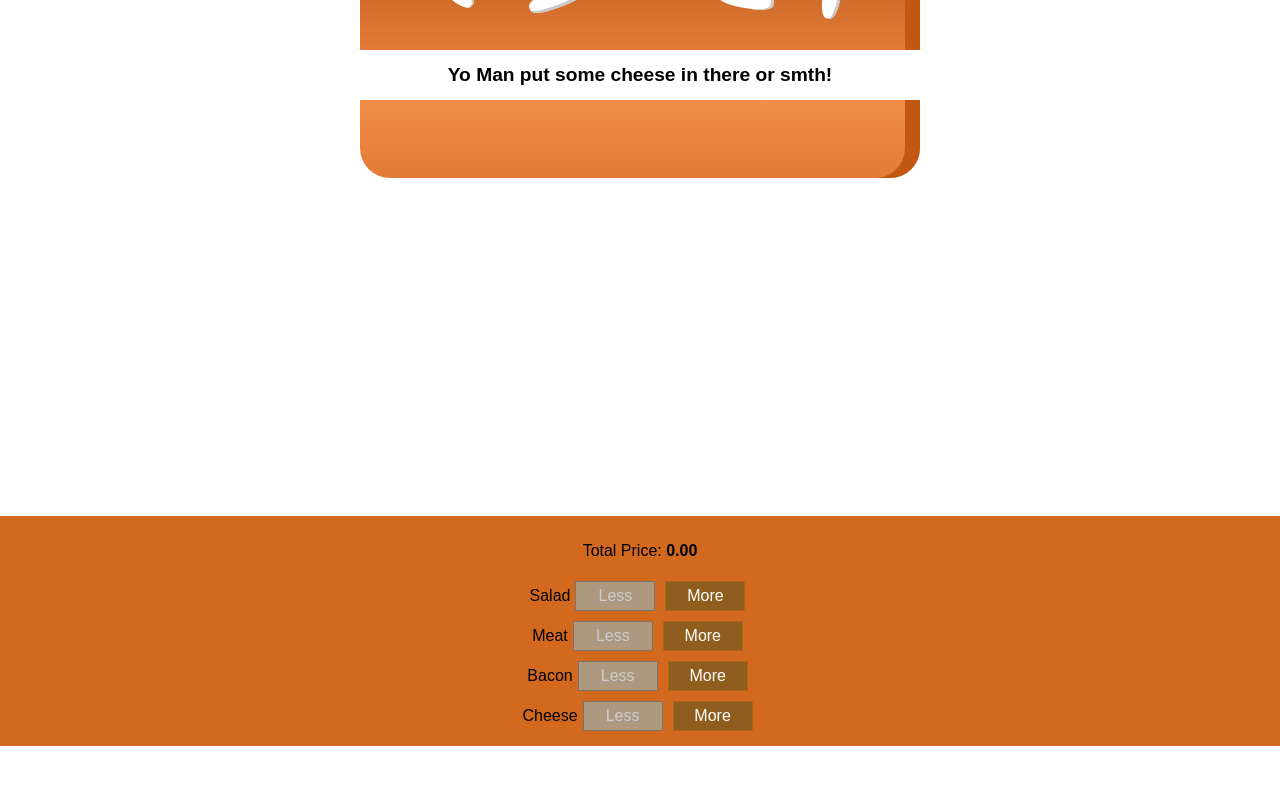
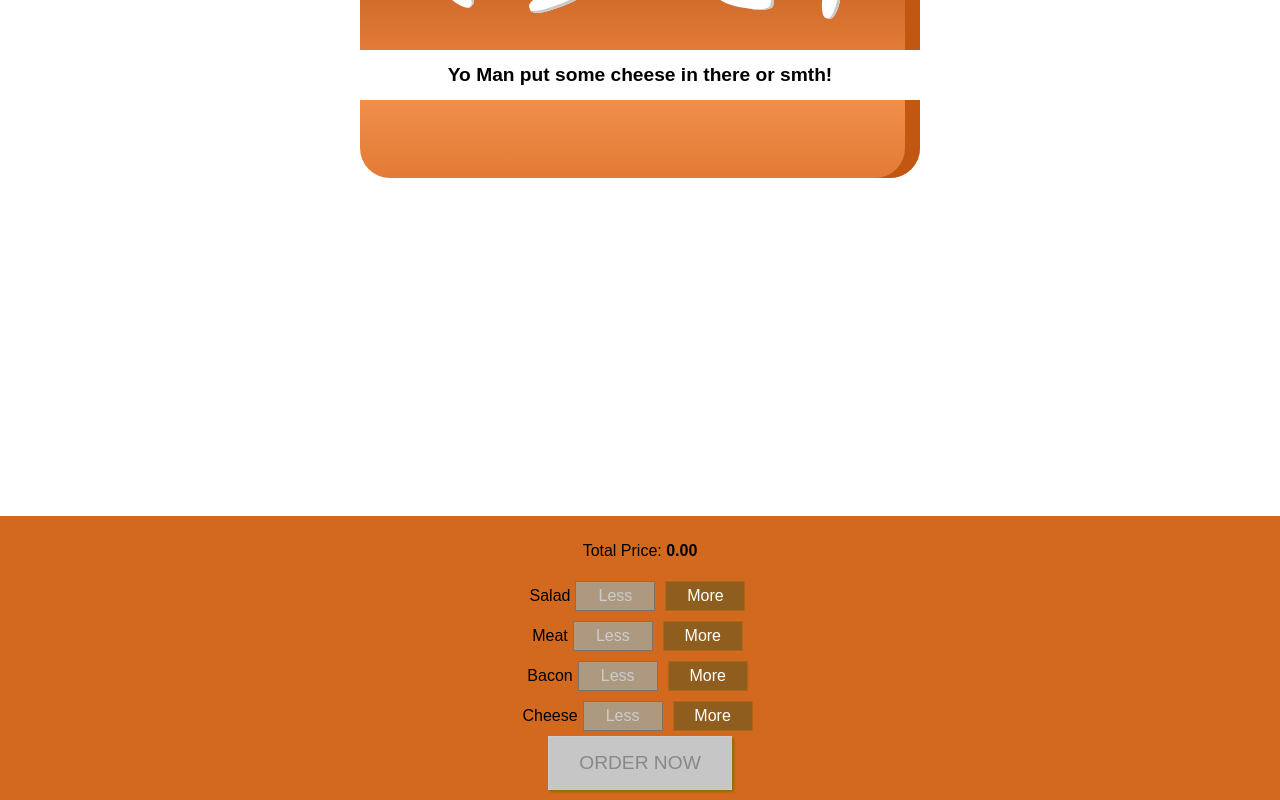
Before and after one commit to servustempore/learning-react, a React app in the folder burger-builder/: page / in a window 1280 px wide. Shown: the part 168-968 px from the top of the page. Before the commit the page ends 914 px from the top, so only its background shows below. Built offline with nearby package versions, Linux system fonts and the light colour scheme.

Commit message:
added Order Button + basic logic

```diff
--- a/burger-builder/src/components/Burger/BuildControls/BuildControls.css
+++ b/burger-builder/src/components/Burger/BuildControls/BuildControls.css
@@ -8,3 +8,45 @@
     margin: auto;
     padding: 10px 0;
 }
+
+
+.OrderButton {
+    background-color: #DAD735;
+    outline: none;
+    cursor: pointer;
+    border: 1px solid #966909;
+    color: #966909;
+    font-family: inherit;
+    font-size: 1.2em;
+    padding: 15px 30px;
+    box-shadow: 2px 2px 2px #966909;
+}
+
+.OrderButton:hover, .OrderButton:active {
+    background-color: #A0DB41;
+    border: 1px solid #966909;
+    color: #966909;
+}
+
+.OrderButton:disabled {
+    background-color: #C7C6C6;
+    cursor: not-allowed;
+    border: 1px solid #ccc;
+    color: #888888;
+}
+
+.OrderButton:not(:disabled) {
+    animation: enable 0.3s linear;
+}
+
+@keyframes enable {
+    0% {
+        transform: scale(1);
+    }
+    60% {
+        transform: scale(1.1);
+    }
+    100% {
+        transform: scale(1);
+    }
+}
--- a/burger-builder/src/components/Burger/BuildControls/BuildControls.js
+++ b/burger-builder/src/components/Burger/BuildControls/BuildControls.js
@@ -21,6 +21,7 @@
                 disableRemoveButton={props.disableRemoveButton[ctrl.type]}
             />)
         }
+        <button disabled={!props.purchaseable} className={classes.OrderButton}>ORDER NOW</button>
     </div>
 );
 
--- a/burger-builder/src/containers/BurgerBuilder/BurgerBuilder.js
+++ b/burger-builder/src/containers/BurgerBuilder/BurgerBuilder.js
@@ -22,7 +22,8 @@
             cheese: 0,
             meat: 0
         },
-        totalPrice: 0
+        totalPrice: 0,
+        purchaseable: false
     };
 
     addIngredientHandler = (type) => {
@@ -38,6 +39,8 @@
             ingredients: updatedIngredients,
             totalPrice: newTotalPrice
         });
+
+        this.updatePurchaseState(updatedIngredients);
     }
 
     removeIngredientHandler = (type) => {
@@ -56,6 +59,20 @@
             ingredients: updatedIngredients,
             totalPrice: newTotalPrice
         });
+
+        this.updatePurchaseState(updatedIngredients);
+    }
+
+    updatePurchaseState(ingredients) {
+        const ingredientCount = Object.keys(ingredients)
+            .map(key => {
+                return ingredients[key];
+            })
+            .reduce((sum, curr) => {
+                return sum + curr;
+            }, 0);
+
+        this.setState({purchaseable: ingredientCount > 0});
     }
 
     render(){
@@ -64,7 +81,7 @@
         };
 
         for (let key in disableRemoving){
-            disableRemoving[key] = disableRemoving[key] === 0;
+            disableRemoving[key] = disableRemoving[key] <= 0;
         }
 
         return (
@@ -75,6 +92,7 @@
                     removeIngredient={this.removeIngredientHandler}
                     disableRemoveButton={disableRemoving}
                     price={this.state.totalPrice}
+                    purchaseable={this.state.purchaseable}
                 />
             </Aux>
         );
```
